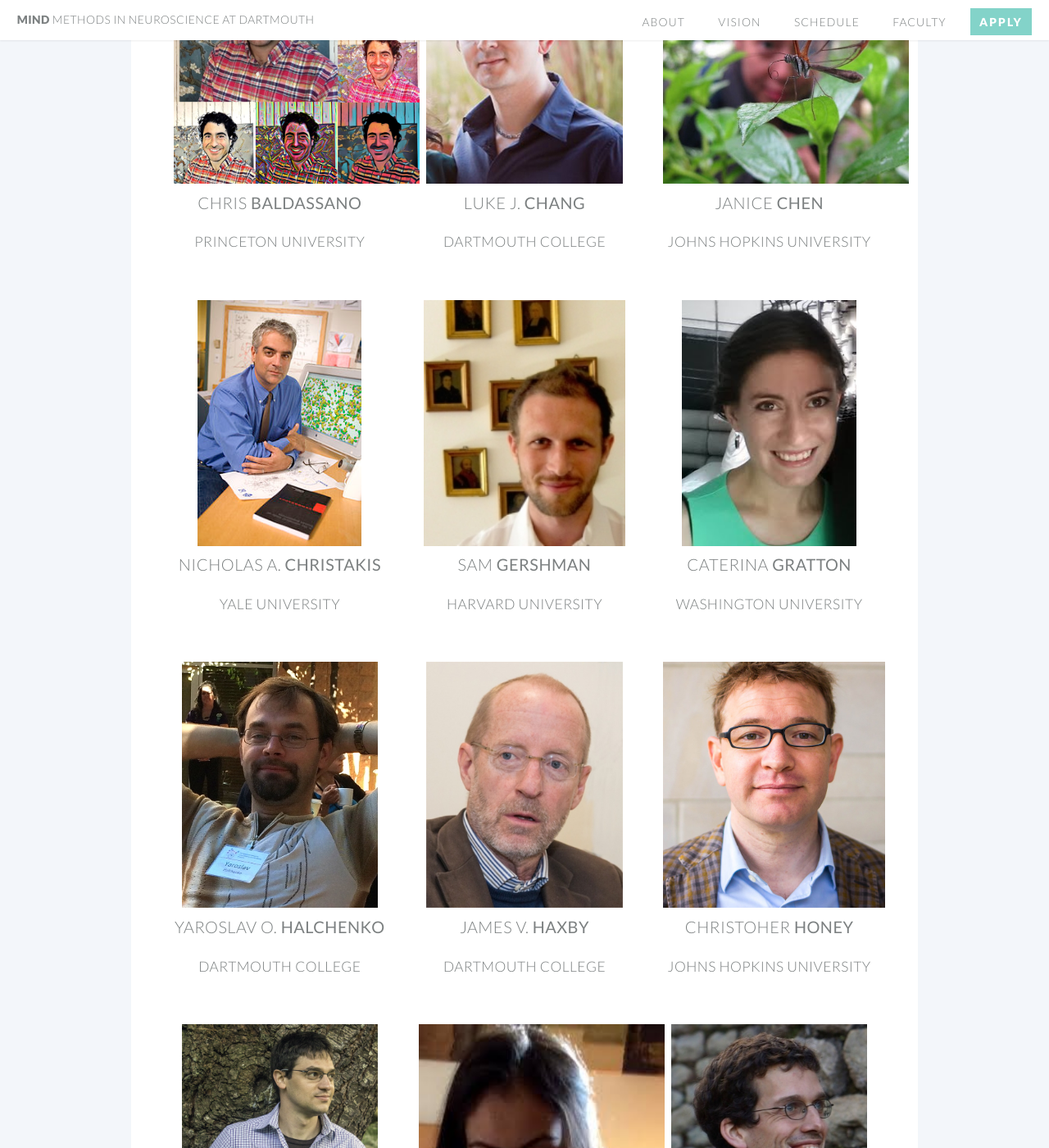
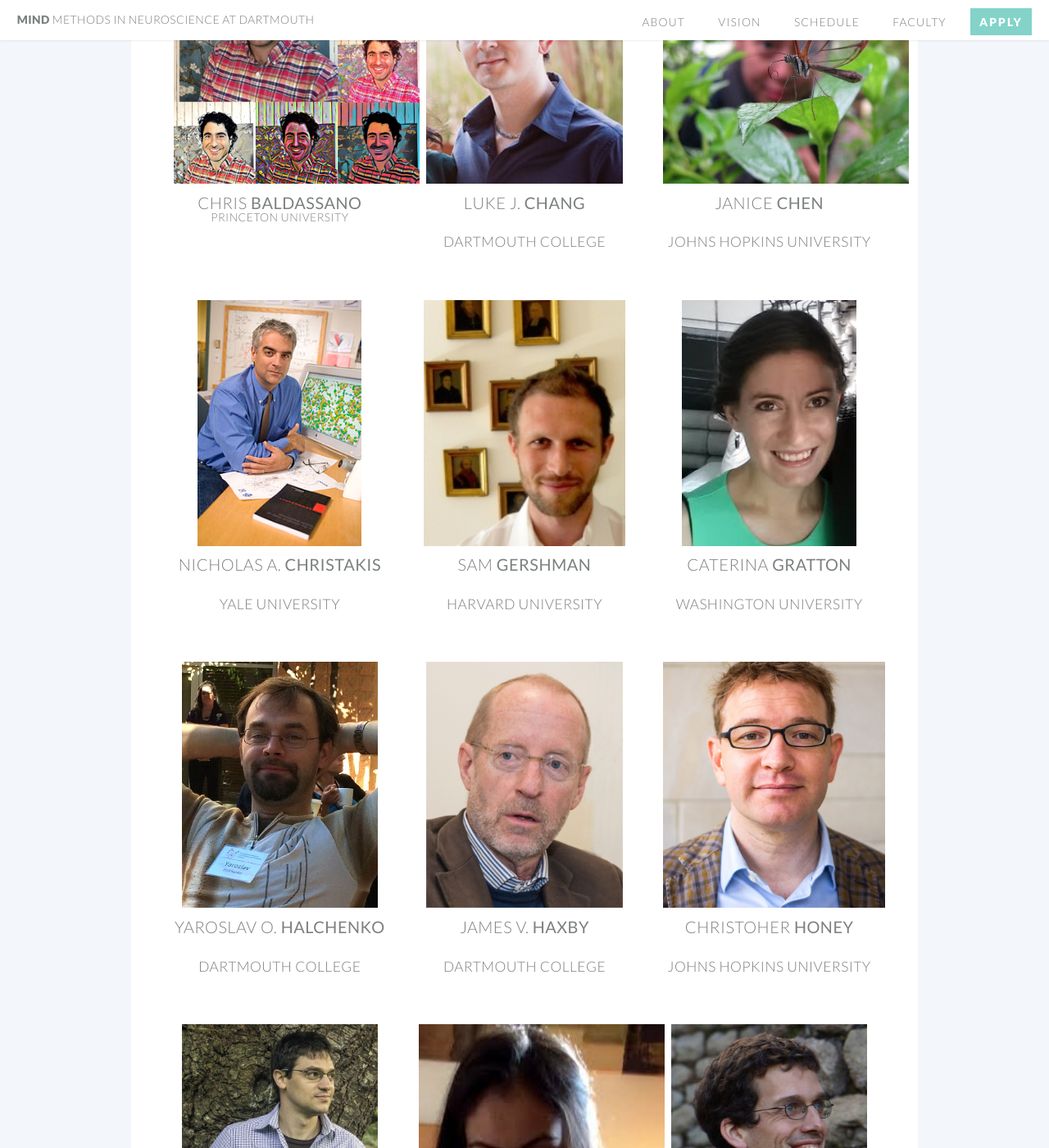
Before and after one commit to Summer-MIND/Summer-MIND.github.io, a Jekyll site: the page built from index.html, in a window 1280 px wide and 1400 px high, scrolled down 2135 px. Shown: the whole window at 82% size. Built offline with Jekyll 4.4.1, drawn with Linux system fonts in a browser that asks for light colours.

Commit message:
updated font

```diff
--- a/css/style.css
+++ b/css/style.css
@@ -82,6 +82,15 @@
 		letter-spacing: 0.025em;
 	}
 
+	h3.affiliation {
+		margin-bottom: none;
+	}
+
+	h4.affiliation {
+		margin-top: -2em !important;
+		font-weight: 50;
+		font-size: .8em;
+	}
 	sub {
 		font-size: 0.8em;
 		position: relative;
@@ -259,6 +268,11 @@
 		.image.fit:before {
 			background: url("images/overlay.png");
 			}
+
+		.image.fit-apply {
+			display: block;
+
+		}
 
 		.image.fit {
 			display: block;
--- a/index.html
+++ b/index.html
@@ -128,8 +128,8 @@
 								<section>
 									<a href="http://www.princeton.edu/~chrisb/" class="image featured"><img src="images/baldassano.png" alt="" /></a>
 									<header>
-										<h3><a href="http://www.princeton.edu/~chrisb/">Chris <strong>Baldassano</strong></a></h3>
-										<h4>Princeton University</h4>
+										<h3 class='affiliation'><a href="http://www.princeton.edu/~chrisb/">Chris <strong>Baldassano</strong></a></h3>
+										<h4 class='affiliation'>Princeton University</h4>
 									</header>
 								</section>
 							</div>
@@ -304,7 +304,7 @@
 
                         <div class="row">
 
-							<div class="4u">
+							<div class="3u">
 								<section>
 									<a href="http://haxbylab.dartmouth.edu/" class="image featured"><img src="images/haxby.jpg" alt="" /></a>
 									<header>
@@ -313,7 +313,7 @@
 									</header>
 								</section>
 							</div>
-                            <div class="4u">
+                            <div class="3u">
 								<section>
 									<a href="http://www.dartmouth.edu/~heath/index.html" class="image featured"><img src="images/heatherton.jpeg" alt="" /></a>
 									<header>
@@ -322,7 +322,7 @@
 									</header>
 								</section>
 							</div>
-                            <div class="4u">
+                            <div class="3u">
 								<section>
 									<a href="http://www.cs.dartmouth.edu/~rockmore/" class="image featured"><img src="images/rockmore.jpg" alt="" /></a>
 									<header>
@@ -331,7 +331,7 @@
 									</header>
 								</section>
 							</div>
-                            <div class="4u">
+                            <div class="3u">
 								<section>
 									<a href="http://www.wheatlab.com/" class="image featured"><img src="images/wheatley.jpg" alt="" /></a>
 									<header>
```
Also changed, not shown: images/rogers.jpg (added).
